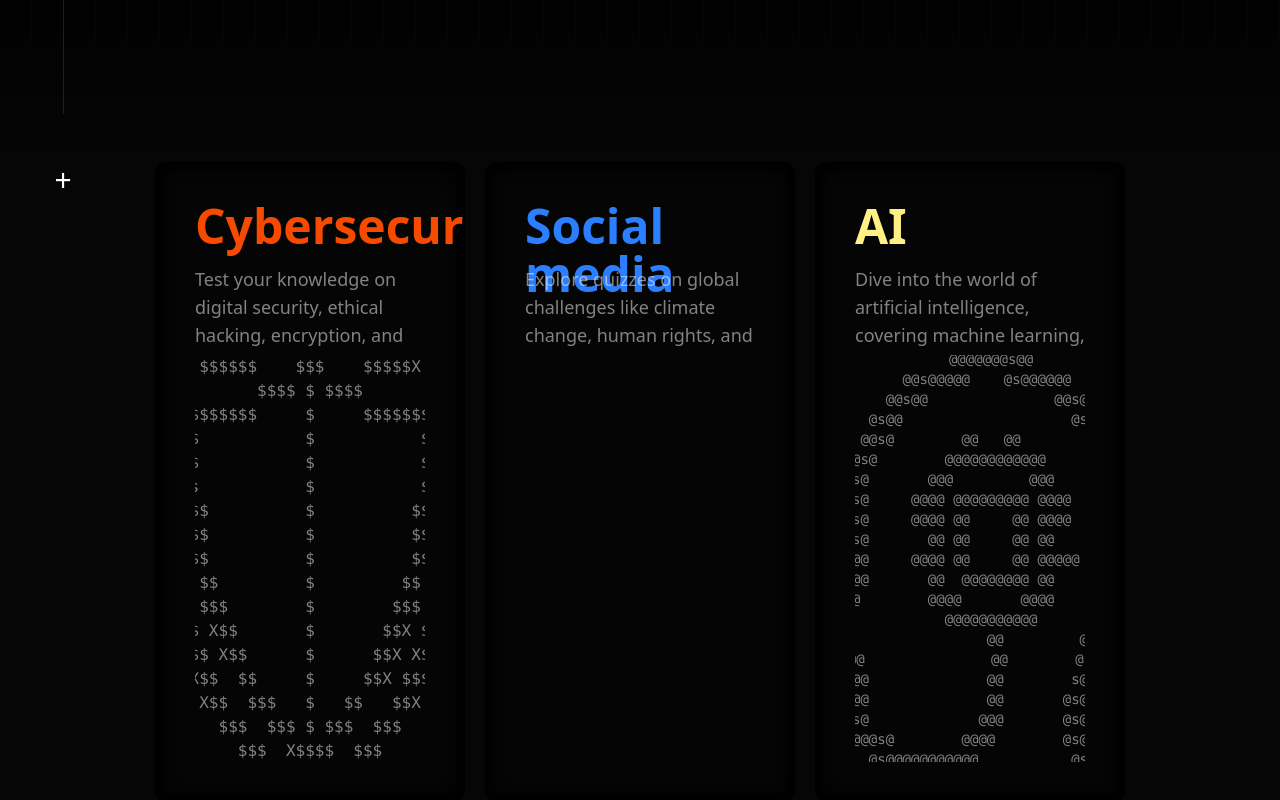
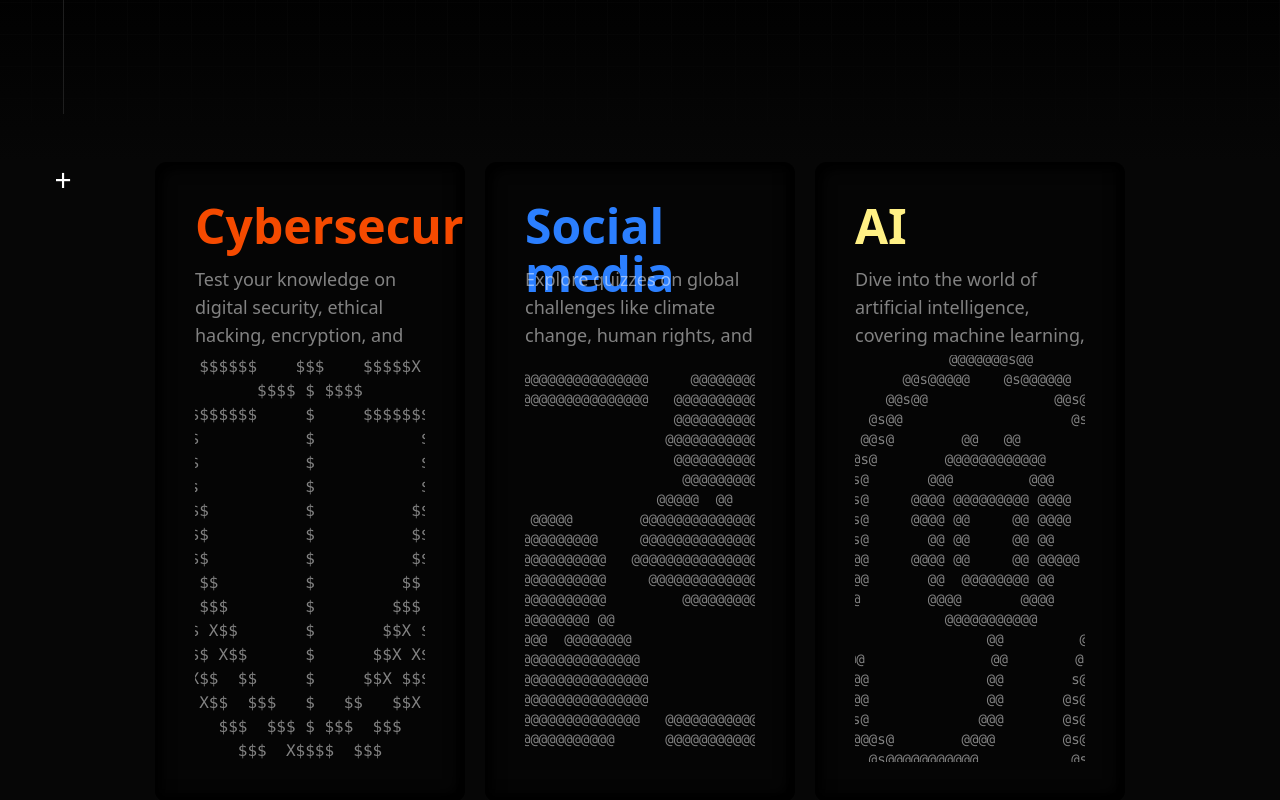
Before and after one commit to gopher93185789/quizzy, a Next.js app: page / in a window 1280 px wide. Shown: the part 686-1486 px from the top of the page. Built offline with nearby package versions, Linux system fonts and the light colour scheme.

Commit message:
add new ascii icons for social media

```diff
--- a/src/app/page.tsx
+++ b/src/app/page.tsx
@@ -1,4 +1,4 @@
-import { Head, Shield } from "@/components/AsciiIcons";
+import { Head, Shield, World } from "@/components/AsciiIcons";
 import { PlusSideBar } from "@/components/PlusSideBar";
 import { TextCard } from "@/components/TextCard";
 import Link from "next/link";
@@ -80,7 +80,7 @@ export default function Home() {
             text="              Test your knowledge on digital security, ethical hacking,
               encryption, and best practices to stay safe online."
           >
-           <Shield />
+            <Shield />
           </TextCard>
 
           <TextCard
@@ -88,14 +88,18 @@ export default function Home() {
             titleColor="text-blue-500"
             text="Explore quizzes on global challenges like climate change, human
               rights, and social justice to expand your awareness."
-          />
+          >
+            <World />
+          </TextCard>
 
           <TextCard
             title="AI"
             titleColor="text-yellow-200"
             text="               Dive into the world of artificial intelligence, covering machine
               learning, neural networks, ethics, and future implications."
-          ><Head /></TextCard>
+          >
+            <Head />
+          </TextCard>
         </div>
       </div>
     </>
--- a/src/components/AsciiIcons.tsx
+++ b/src/components/AsciiIcons.tsx
@@ -58,3 +58,32 @@ export function Head() {
         </div>
     </>
 }
+
+
+export function World() {
+    return <>
+        <div className="h-full w-full flex justify-center items-center">
+            <div className="h-fit w-fit">
+                <pre className='text-white/50 w-full text-center text-sm'>  @@@@@@@@@@@@@@@@@@@@     @@@@@@@@       </pre>
+                <pre className='text-white/50 w-full text-center text-sm'>@@@@@@@@@@@@@@@@@@@@@@   @@@@@@@@@@@@     </pre>
+                <pre className='text-white/50 w-full text-center text-sm'>@@@@                     @@@@@@@@@@@@@    </pre>
+                <pre className='text-white/50 w-full text-center text-sm'>@@@@                    @@@@@@@@@@@@@@    </pre>
+                <pre className='text-white/50 w-full text-center text-sm'>@@@@                     @@@@@@@@@@@@@    </pre>
+                <pre className='text-white/50 w-full text-center text-sm'>@@@                       @@@@@@@@@@      </pre>
+                <pre className='text-white/50 w-full text-center text-sm'>                       @@@@@  @@   @@@@@  </pre>
+                <pre className='text-white/50 w-full text-center text-sm'>        @@@@@        @@@@@@@@@@@@@@@@@@@@ </pre>
+                <pre className='text-white/50 w-full text-center text-sm'>      @@@@@@@@@@     @@@@@@@@@@@@@@@@@@@@@</pre>
+                <pre className='text-white/50 w-full text-center text-sm'>    @@@@@@@@@@@@@   @@@@@@@@@@@@@@@@@@@@@@</pre>
+                <pre className='text-white/50 w-full text-center text-sm'>    @@@@@@@@@@@@@     @@@@@@@@@@@@@@@@@@  </pre>
+                <pre className='text-white/50 w-full text-center text-sm'>     @@@@@@@@@@@@         @@@@@@@@@@      </pre>
+                <pre className='text-white/50 w-full text-center text-sm'>   @@  @@@@@@@@ @@                        </pre>
+                <pre className='text-white/50 w-full text-center text-sm'>  @@@@@@@@  @@@@@@@@                   @@@</pre>
+                <pre className='text-white/50 w-full text-center text-sm'>@@@@@@@@@@@@@@@@@@@@@                  @@@</pre>
+                <pre className='text-white/50 w-full text-center text-sm'>@@@@@@@@@@@@@@@@@@@@@@                 @@@</pre>
+                <pre className='text-white/50 w-full text-center text-sm'>@@@@@@@@@@@@@@@@@@@@@@                @@@@</pre>
+                <pre className='text-white/50 w-full text-center text-sm'>@@@@@@@@@@@@@@@@@@@@@   @@@@@@@@@@@@@@@@@@</pre>
+                <pre className='text-white/50 w-full text-center text-sm'>   @@@@@@@@@@@@@@@      @@@@@@@@@@@@@@@@  </pre>
+            </div>
+        </div>
+    </>
+}
```
Also changed, not shown: ascii.txt.
